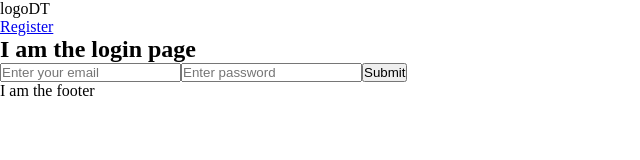
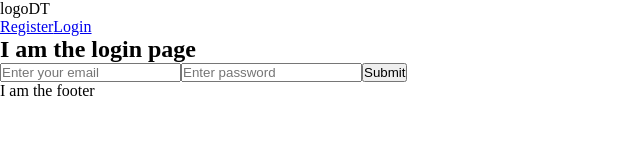
Before and after one commit to franciskershaw/dungeon-tracker, a React (Create React App) app in the folder frontend/: page / in a window 1280 px wide. Shown: the top 160 px of the page, without its empty margins (0-640 px from the left). Built offline with nearby package versions, Linux system fonts and the light colour scheme.

Commit message:
basic logout functionality - doesn't redirect correctly

```diff
--- a/frontend/src/components/Navbar/Navbar.js
+++ b/frontend/src/components/Navbar/Navbar.js
@@ -1,6 +1,18 @@
-import { Link } from 'react-router-dom'
+import { Link, useNavigate } from 'react-router-dom';
+import { useSelector, useDispatch } from 'react-redux';
+import { logout, reset } from '../../features/auth/authSlice';
 
 const NavBar = () => {
+  const navigate = useNavigate();
+  const dispatch = useDispatch();
+  const { user } = useSelector((state) => state.auth);
+
+  const onLogout = () => {
+    dispatch(logout());
+    dispatch(reset());
+    navigate('/');
+  };
+
   return (
     <header>
       <nav>
@@ -9,14 +21,22 @@ const NavBar = () => {
           <span>DT</span>
         </div>
         <div>
+          {user ? (
+            <button onClick={onLogout}>Logout</button>
+          ) : (
+            <>
               <Link to={'register'}>Register</Link>
+              <Link to={'/'}>Login</Link>
+            </>
+          )}
+
           {/* To be completed later during development */}
           {/* <Link to={'about'}>About</Link>
 					<Link to={'faqs'}>FAQs</Link> */}
         </div>
       </nav>
     </header>
-	)
-}
+  );
+};
 
-export default NavBar
+export default NavBar;
--- a/frontend/src/pages/LoginPage/LoginPage.js
+++ b/frontend/src/pages/LoginPage/LoginPage.js
@@ -23,6 +23,7 @@ const LoginPage = () => {
       console.log(message);
     }
     if (isSuccess || user) {
+      console.log('SUCCESS')
       navigate('campaigns');
     }
 
```
Lines whose indentation alone changed are shown as unchanged.
